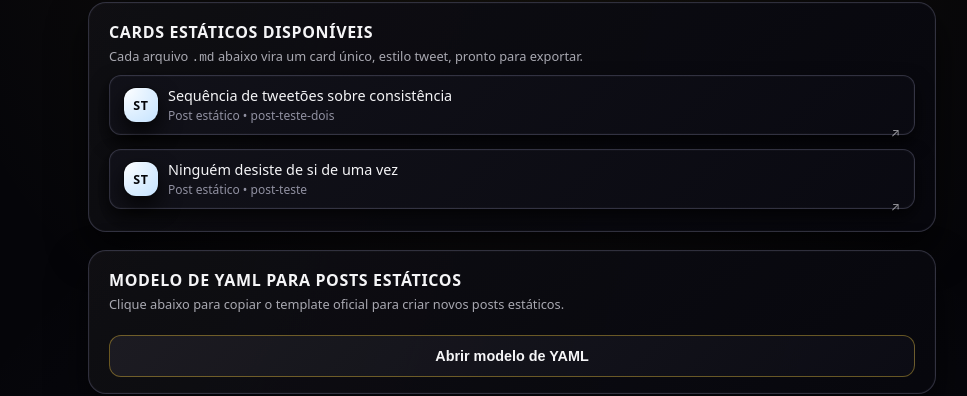
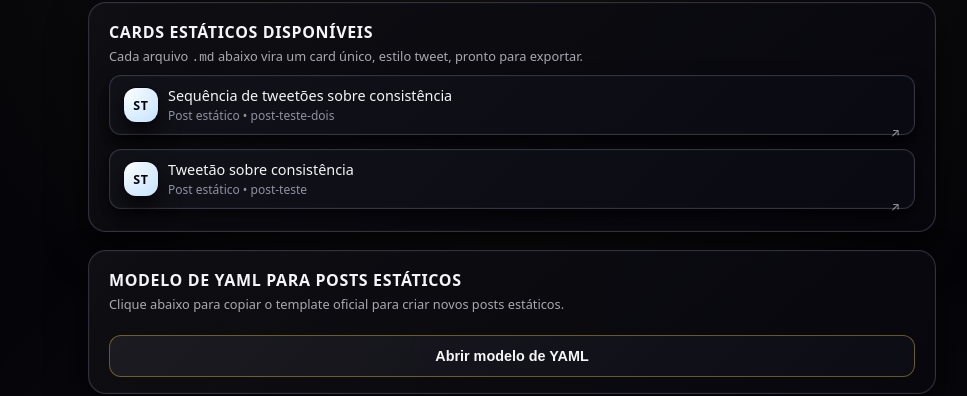
Before and after one commit to mbritodowglas-collab/fabrica-conteudo, a Jekyll site: the page built from posts-staticos.html, in a window 1280 px wide. Shown: the part 138-534 px from the top of the page, without its empty margins (128-1095 px from the left). Built offline with Jekyll 4.4.1, drawn with Linux system fonts in a browser that asks for light colours.

Commit message:
Atualizar o post-teste.md

```diff
--- a/content/static/post-teste.md
+++ b/content/static/post-teste.md
@@ -1,11 +1,8 @@
 ---
 layout: static
-type: static
-title: "Ninguém desiste de si de uma vez"
+title: "Tweetão sobre consistência"
 autor_nome: "Márcio Dowglas"
 autor_handle: "@marciodowglasfitness"
-avatar: "/assets/img/avatar-mdpersonal.jpg"   # opcional, troque pelo caminho real se quiser foto
-verificado: true
 contexto: "Consistência no treino e na alimentação"
 ---
 
```
Also changed, not shown: other parts of content/static/post-teste.md (+1 -1 lines).
